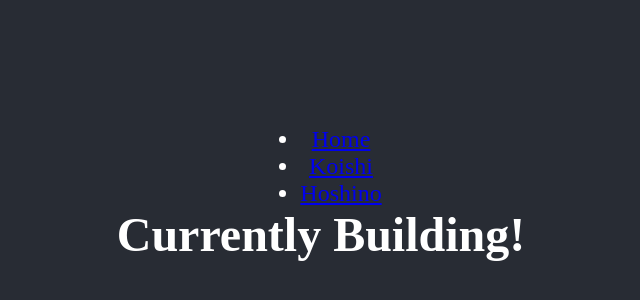
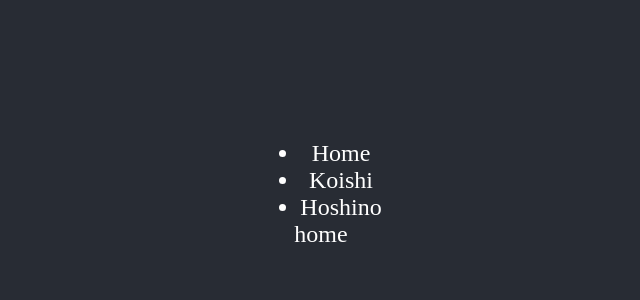
Before and after one commit to kuman514/ViteKoishiHoshinoGallery, a React (Vite) app: page / in a window 1280 px wide. Shown: the part 206-506 px from the top of the page, without its empty margins (319-959 px from the left). Built offline with nearby package versions, Linux system fonts and the light colour scheme.

Commit message:
refactor(route): refactor routing

```diff
--- a/src/Main.tsx
+++ b/src/Main.tsx
@@ -1,8 +1,6 @@
 import React, { FC } from 'react';
-import { RouterProvider } from 'react-router-dom';
+import { Outlet, useNavigate } from 'react-router-dom';
 import styled from 'styled-components';
-
-import router from '^/router';
 
 const Root = styled.div`
   text-align: center;
@@ -21,25 +19,30 @@ const Root = styled.div`
   user-select: none;
 `;
 
-const Main: FC<{}> = () => (
+const NavLi = styled.li`
+  cursor: pointer;
+`;
+
+const Main: FC<{}> = () => {
+  const navigate = useNavigate();
+  return (
     <Root>
       <nav>
         <ul>
-        <li>
-          <a href="/">Home</a>
-        </li>
-        <li>
-          <a href="koishi">Koishi</a>
-        </li>
-        <li>
-          <a href="hoshino">Hoshino</a>
-        </li>
+          <NavLi onClick={() => navigate('/')}>
+            Home
+          </NavLi>
+          <NavLi onClick={() => navigate('koishi')}>
+            Koishi
+          </NavLi>
+          <NavLi onClick={() => navigate('hoshino')}>
+            Hoshino
+          </NavLi>
         </ul>
       </nav>
-    <RouterProvider
-      router={router}
-    />
+      <Outlet />
     </Root>
   );
+};
 
 export default Main;
--- a/src/components/pages/Home/index.tsx
+++ b/src/components/pages/Home/index.tsx
@@ -1,13 +1,5 @@
 import React, { FC } from 'react';
-import { Outlet } from 'react-router-dom';
 
-const Home: FC<{}> = () => (
-  <div>
-    <h1>
-      Currently Building!
-    </h1>
-    <Outlet />
-  </div>
-);
+const Home: FC<{}> = () => (<span>home</span>);
 
 export default Home;
--- a/src/index.tsx
+++ b/src/index.tsx
@@ -1,13 +1,16 @@
 import React from 'react';
 import ReactDOM from 'react-dom/client';
-import Main from './Main';
+import { RouterProvider } from 'react-router-dom';
+import router from '^/router';
 
 (() => {
   const root = document.querySelector('#root');
   if (root) {
     ReactDOM.createRoot(root).render((
       <React.StrictMode>
-        <Main />
+        <RouterProvider
+          router={router}
+        />
       </React.StrictMode>
     ));
   }
--- a/src/router/index.tsx
+++ b/src/router/index.tsx
@@ -1,27 +1,20 @@
 import React from 'react';
-import { createBrowserRouter } from 'react-router-dom';
+import { createBrowserRouter, createRoutesFromElements, Route } from 'react-router-dom';
 
 import Home from '^/components/pages/Home';
+import Main from '^/Main';
 import Koishi from '^/components/pages/Koishi';
 import Hoshino from '^/components/pages/Hoshino';
 import ErrorPage from '^/components/pages/ErrorPage';
 
-const router = createBrowserRouter([
-  {
-    path: '/',
-    element: <Home />,
-    errorElement: <ErrorPage />,
-  },
-  {
-    path: '/koishi',
-    element: <Koishi />,
-    errorElement: <ErrorPage />,
-  },
-  {
-    path: '/hoshino',
-    element: <Hoshino />,
-    errorElement: <ErrorPage />,
-  },
-]);
+const router = createBrowserRouter(
+  createRoutesFromElements(
+    <Route path="/" element={<Main />} errorElement={<ErrorPage />}>
+      <Route path="/" element={<Home />} />
+      <Route path="koishi" element={<Koishi />} />
+      <Route path="hoshino" element={<Hoshino />} />
+    </Route>,
+  ),
+);
 
 export default router;
```
Lines whose indentation alone changed are shown as unchanged.
